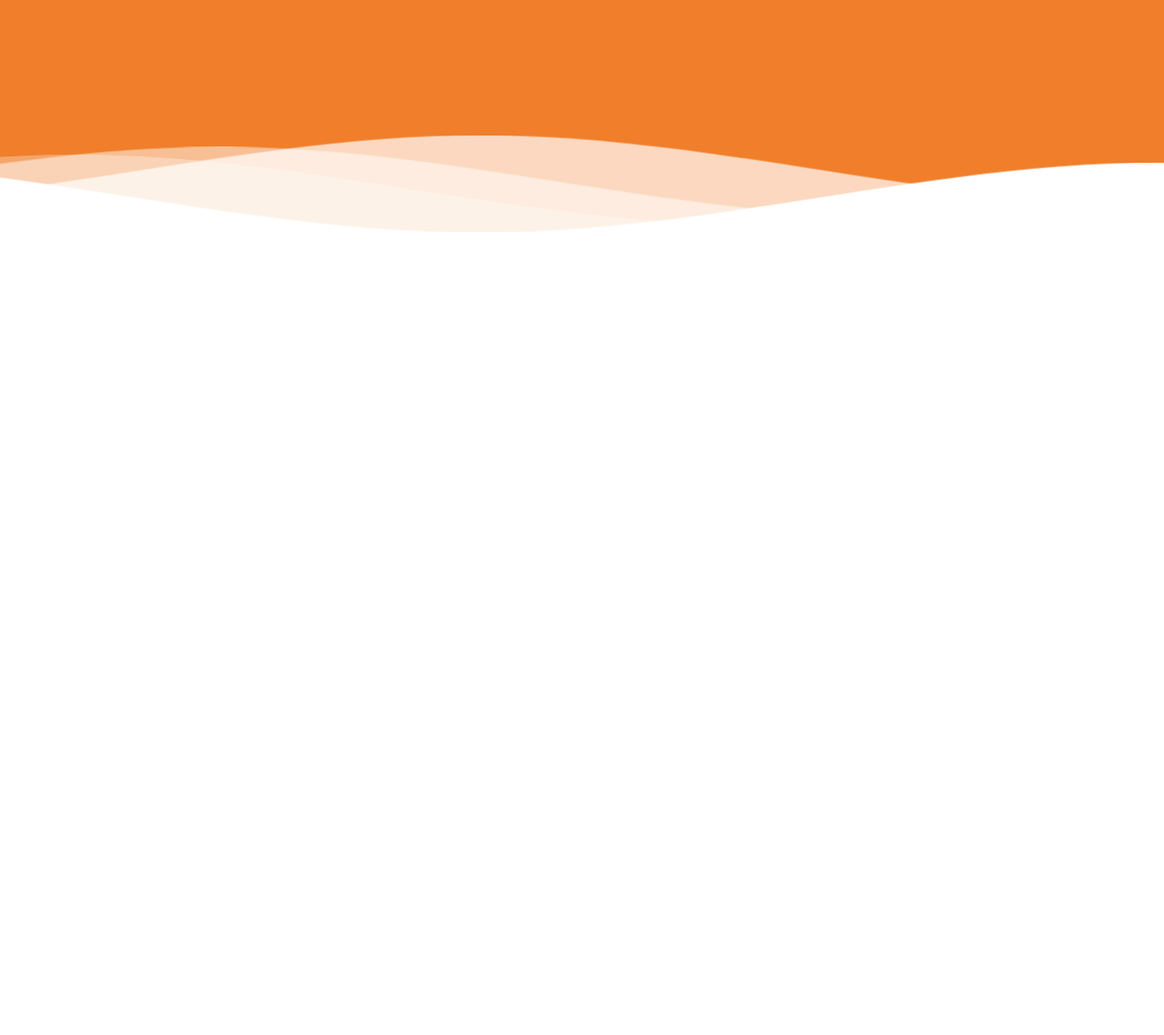
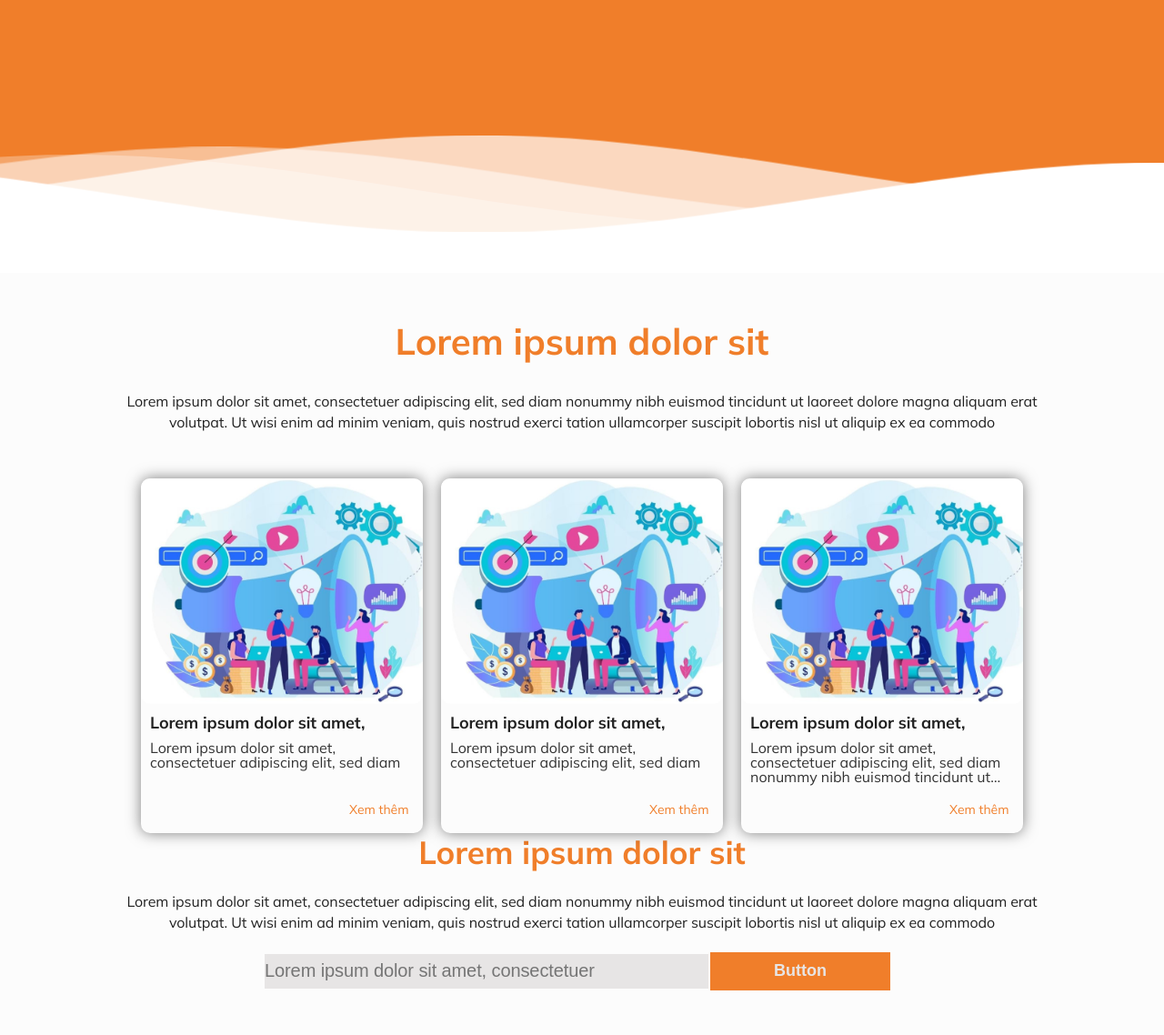
Before and after one commit to thanhducsmarth/team_work, a plain HTML site: page html/Blog.html in a window 1280 px wide. Shown: the part 500-1638 px from the top of the page at 91% size. Before the commit the page ends 800 px from the top, so only its background shows below. Drawn offline with Linux system fonts and the light colour scheme.

Commit message:
Refactor conversation 10/8/2022

```diff
--- a/html/Blog.html
+++ b/html/Blog.html
@@ -87,7 +87,117 @@
             </div>
         </section>
     </div>
+<!-- CONVERSATION -->
 
+<section class="conversation">
+    <div class="content_conversation">
+        <h3 class="font_content">Lorem ipsum dolor sit</h3>
+        <p class="content_font">
+            Lorem ipsum dolor sit amet, consectetuer adipiscing elit, sed diam nonummy nibh euismod tincidunt ut laoreet dolore magna aliquam erat volutpat. Ut wisi enim ad minim veniam, quis nostrud exerci tation ullamcorper suscipit lobortis nisl ut aliquip ex
+            ea commodo
+        </p>
+    </div>
+    <div class="flex_conversation">
+        <div class="flex_conversation_item">
+            <div class="img_conversation">
+                <img src="../images/Ecommerce-Marketing- 1.png" alt="" />
+            </div>
+            <div class="content_flex_conversation">
+                <h5>Lorem ipsum dolor sit amet,</h5>
+                <p>
+                    Lorem ipsum dolor sit amet, consectetuer adipiscing elit, sed diam
+                </p>
+            </div>
+            <div class="content_icon_conversation">
+                <p>Xem thêm</p>
+            </div>
+        </div>
+        <div class="flex_conversation_item">
+            <div class="img_conversation">
+                <img src="../images/Ecommerce-Marketing- 1.png" alt="" />
+            </div>
+            <div class="content_flex_conversation">
+                <h5>Lorem ipsum dolor sit amet,</h5>
+                <p>
+                    Lorem ipsum dolor sit amet, consectetuer adipiscing elit, sed diam
+                </p>
+            </div>
+            <div class="content_icon_conversation">
+                <p>Xem thêm</p>
+            </div>
+        </div>
+        <div class="flex_conversation_item">
+            <div class="img_conversation">
+                <img src="../images/Ecommerce-Marketing- 1.png" alt="" />
+            </div>
+            <div class="content_flex_conversation">
+                <h5>Lorem ipsum dolor sit amet,</h5>
+                <p>
+                    Lorem ipsum dolor sit amet, consectetuer adipiscing elit, sed diam nonummy nibh euismod tincidunt ut laoreet dolore magna aliquam erat volutpat. Ut wisi enim ad minim veniam, quis nostrud exerci tation ullamcorper suscipit lobortis nisl ut aliquip ex
+                </p>
+            </div>
+            <div class="content_icon_conversation">
+                <p>Xem thêm</p>
+            </div>
+        </div>
+    </div>
+    <div class="final_conversation">
+        <h3>Lorem ipsum dolor sit</h3>
+        <p>
+            Lorem ipsum dolor sit amet, consectetuer adipiscing elit, sed diam nonummy nibh euismod tincidunt ut laoreet dolore magna aliquam erat volutpat. Ut wisi enim ad minim veniam, quis nostrud exerci tation ullamcorper suscipit lobortis nisl ut aliquip ex
+            ea commodo
+        </p>
+        <div class="input_conversation">
+            <input type="text" placeholder="Lorem ipsum dolor sit amet, consectetuer " />
+            <button>Button</button>
+        </div>
+    </div>
+
+    <!-- FOOTER -->
+
+        <!-- <section class="footer">
+            <div class="top_footer">
+                <div class="left_footer">
+                    <img src="./images/logo.png" alt="" />
+                    <h4>Lorem ipsum dolor sit amet, consectetuer adipiscing elit,</h4>
+                    <div class="icon_item_footer"></div>
+                </div>
+                <div class="right_footer">
+                    <ul class="content_right_footer">
+                        Heading 3
+                        <li class="list_item_footer"><a href="">lorem iosum</a></li>
+                        <li class="list_item_footer"><a href="">lorem iosum</a></li>
+                        <li class="list_item_footer"><a href="">lorem iosum</a></li>
+                        <li class="list_item_footer"><a href="">lorem iosum</a></li>
+                    </ul>
+                    <ul class="content_right_footer">
+                        Heading 3
+                        <li class="list_item_footer"><a href="">lorem iosum</a></li>
+                        <li class="list_item_footer"><a href="">lorem iosum</a></li>
+                        <li class="list_item_footer"><a href="">lorem iosum</a></li>
+                        <li class="list_item_footer"><a href="">lorem iosum</a></li>
+                    </ul>
+                    <ul class="content_right_footer">
+                        Heading 3
+                        <li class="list_item_footer"><a href="">lorem iosum</a></li>
+                        <li class="list_item_footer"><a href="">lorem iosum</a></li>
+                        <li class="list_item_footer"><a href="">lorem iosum</a></li>
+                        <li class="list_item_footer"><a href="">lorem iosum</a></li>
+                    </ul>
+                    <ul class="content_right_footer">
+                        Heading 3
+                        <li class="list_item_footer"><a href="">lorem iosum</a></li>
+                        <li class="list_item_footer"><a href="">lorem iosum</a></li>
+                        <li class="list_item_footer"><a href="">lorem iosum</a></li>
+                        <li class="list_item_footer"><a href="">lorem iosum</a></li>
+                    </ul>
+                </div>
+            </div>
+            <div class="bottom_footer">
+                <p>Staspi © 2022 ABC</p>
+            </div>
+        </section> -->
+</section>
 </body>
 
 </html>
--- a/sass/_conversation.scss
+++ b/sass/_conversation.scss
@@ -52,6 +52,7 @@
 
 .content_flex_conversation {
     padding: 10px 10px;
+    margin-bottom: 10px;
   }
 
   .content_flex_conversation h5 {
@@ -59,27 +60,32 @@
     font-weight: 700;
     font-size: 18px;
     letter-spacing: -0.005em;
-    color: $font-done;
+    color: #222222;
   }
 
   .content_flex_conversation p {
-    padding: 10px 0px;
+    padding: 10px 0px 2px;
     font-style: normal;
     font-weight: 400;
     font-size: 16px;
     line-height: 100%;
-    color: $font_done2;
+    color: #333333;
+    display: -webkit-box;
+   -webkit-line-clamp: 3;
+   -webkit-box-orient: vertical;
+   overflow: hidden;
+   text-overflow: "...";
   }
 
   .content_icon_conversation p {
-    color: $second_leter;
+    position: absolute;
+    color: #f07e2a;
     font-style: normal;
     font-weight: 400;
     font-size: 14px;
-    right: 0;
-    margin-top: -20px;
     cursor: pointer;
-    margin-left: 230px;
+    bottom: 5%;
+    right:5%;
   }
 
 .scroll_bar {
```
Also changed, not shown: index.html (+2 -2 lines), css/app.css, 1 other file. Lines whose indentation alone changed are shown as unchanged.
